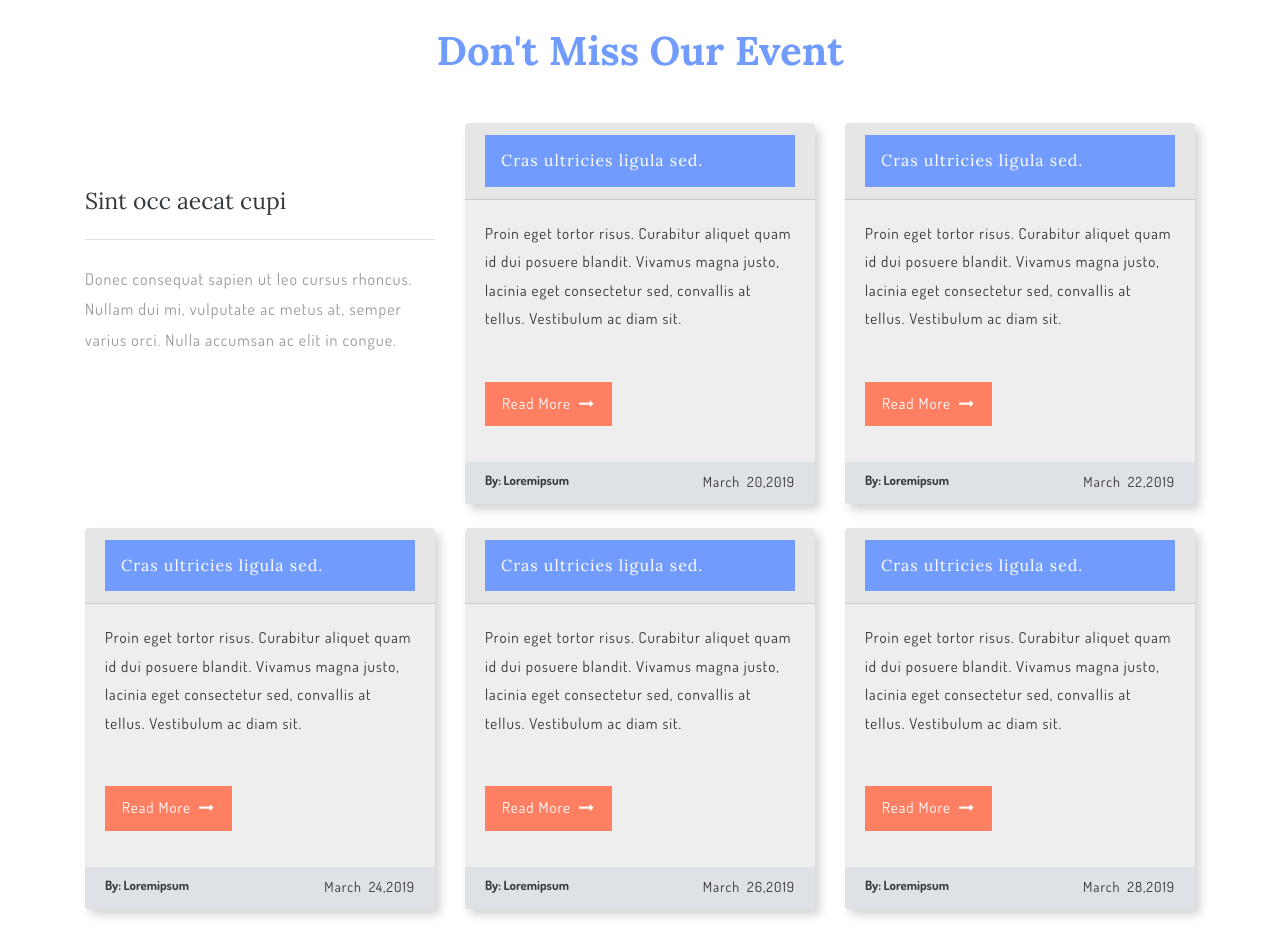
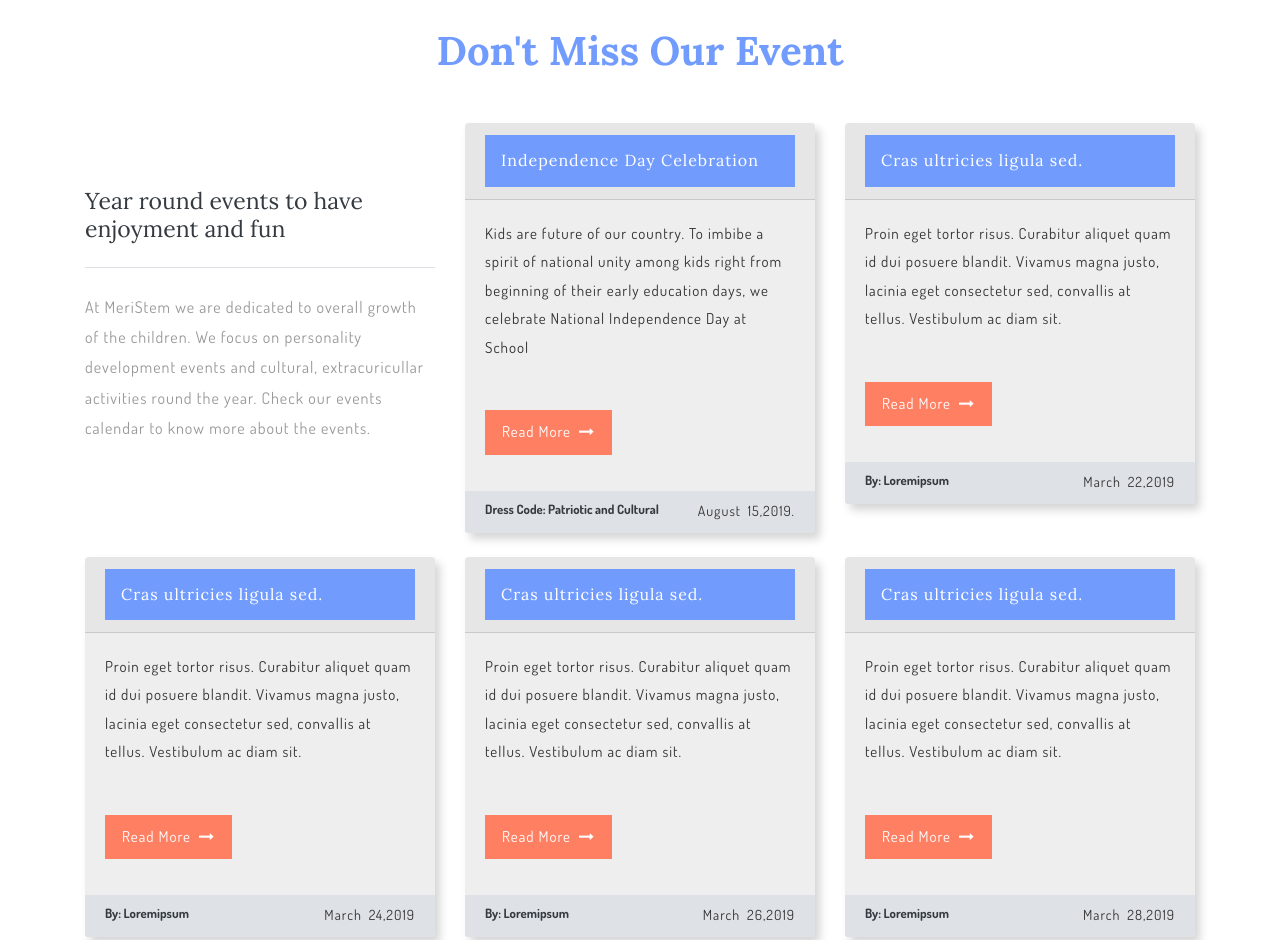
Before and after one commit to khanshahbaz786/khanshahbaz786.github.io, a plain HTML site: page index.html in a window 1280 px wide. Shown: the part 3300-4240 px from the top of the page. Drawn offline with Linux system fonts and the light colour scheme.

Commit message:
Update index.html

```diff
--- a/index.html
+++ b/index.html
@@ -267,11 +267,9 @@ License URL: http://creativecommons.org/licenses/by/3.0/
                 <!-- blog grid -->
                 <div class="col-lg-4">
                     <div class="wthree-title mt-lg-5 pt-lg-3">
-                        <h3 class="w3pvt-title text-bl">Sint occ aecat cupi</h3>
+                        <h3 class="w3pvt-title text-bl">Year round events to have enjoyment and fun</h3>
                         <p class="border-top pt-4 mt-4">
-                            Donec consequat sapien ut leo cursus rhoncus. Nullam dui mi, vulputate ac metus at,
-                            semper varius orci. Nulla accumsan ac
-                            elit in congue.
+                            At MeriStem we are dedicated to overall growth of the children. We focus on personality development events and cultural, extracuricullar activities round the year. Check our events calendar to know more about the events.
                         </p>
                     </div>
                 </div>
@@ -281,22 +279,19 @@ License URL: http://creativecommons.org/licenses/by/3.0/
                     <div class="card">
                         <div class="card-header m-0">
                             <h5 class="blog-title card-title m-0">
-                                <a href="single.html">Cras ultricies ligula sed.</a>
+                                <a href="single.html">Independence Day Celebration</a>
                             </h5>
                         </div>
                         <div class="card-body">
-                            <p class="text-left">Proin eget tortor risus. Curabitur aliquet quam id dui posuere
-                                blandit. Vivamus
-                                magna justo,
-                                lacinia eget consectetur sed, convallis at tellus. Vestibulum ac diam sit.</p>
+                            <p class="text-left">Kids are future of our country. To imbibe a spirit of national unity among kids right from beginning of their early education days, we celebrate National Independence Day at School</p>
                             <a class="service-btn mt-xl-5 mt-4 btn" href="#">Read More<span class="fa fa-long-arrow-right ml-2"></span></a>
                         </div>
                         <div class="card-footer blog_w3icon border-top pt-2 mt-3 d-flex justify-content-between">
                             <small class="text-bl">
-                                <b>By: Loremipsum</b>
+                                <b>Dress Code: Patriotic and Cultural</b>
                             </small>
                             <span>
-                                March 20,2019
+                                August 15,2019.
                             </span>
                         </div>
                     </div>
@@ -562,8 +557,8 @@ License URL: http://creativecommons.org/licenses/by/3.0/
     <!-- apps -->
     <div class="apps_w3w3pvt bg-li py-5" id="apps">
         <div class="container py-xl-5 py-lg-3">
-            <h3 class="title-w3 mb-2 text-center text-bl font-weight-bold">Download The Apps</h3>
-            <p class="text-center title-w3 mb-md-5 mb-4">Excepteur sint occaecat cupidatat</p>
+            <h3 class="title-w3 mb-2 text-center text-bl font-weight-bold">Download The MeriStem Learning Apps</h3>
+            <p class="text-center title-w3 mb-md-5 mb-4">Coming Soon......</p>
             <ul class="list-unstyled apps-lists text-center pt-sm-4">
                 <li>
                     <a href="#"><span class="fa fa-apple mr-3" aria-hidden="true"></span>App Store</a>
@@ -694,11 +689,8 @@ License URL: http://creativecommons.org/licenses/by/3.0/
         <div class="container">
             <div class="row">
                 <!-- copyright -->
-                <p class="col-lg-8 copy-right-grids text-wh text-lg-left text-center mt-lg-2">© 2019 My School. All
-                    Rights Reserved | Design by
-                    <a href="https://w3layouts.com/" target="_blank">W3layouts</a>
+                <p class="col-lg-8 copy-right-grids text-wh text-lg-left text-center mt-lg-2">© 2019 MeriStem
                 </p>
-                <!-- //copyright -->
                 <!-- social icons -->
                 <div class="col-lg-4 w3social-icons text-lg-right text-center mt-lg-0 mt-3">
                     <ul>
```
